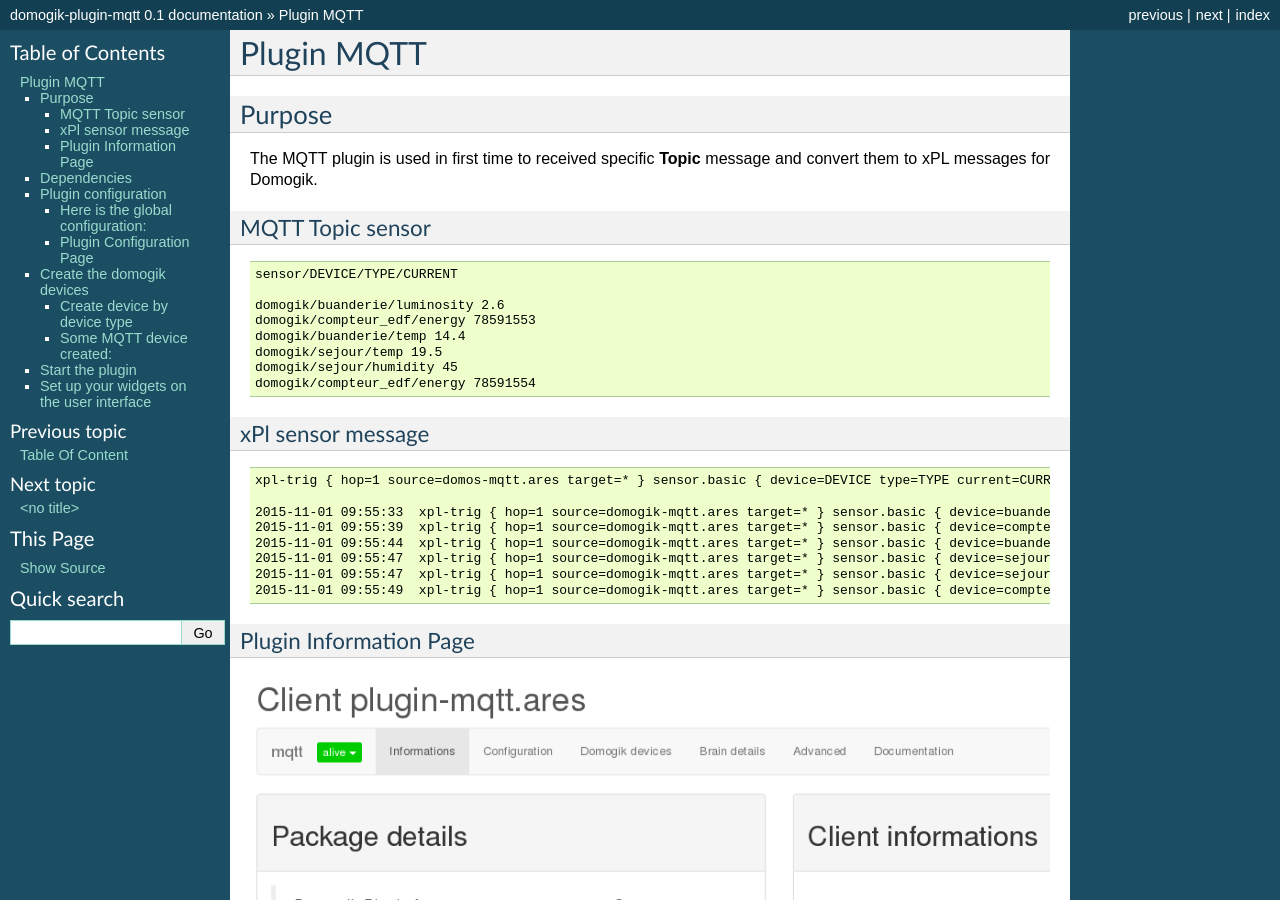
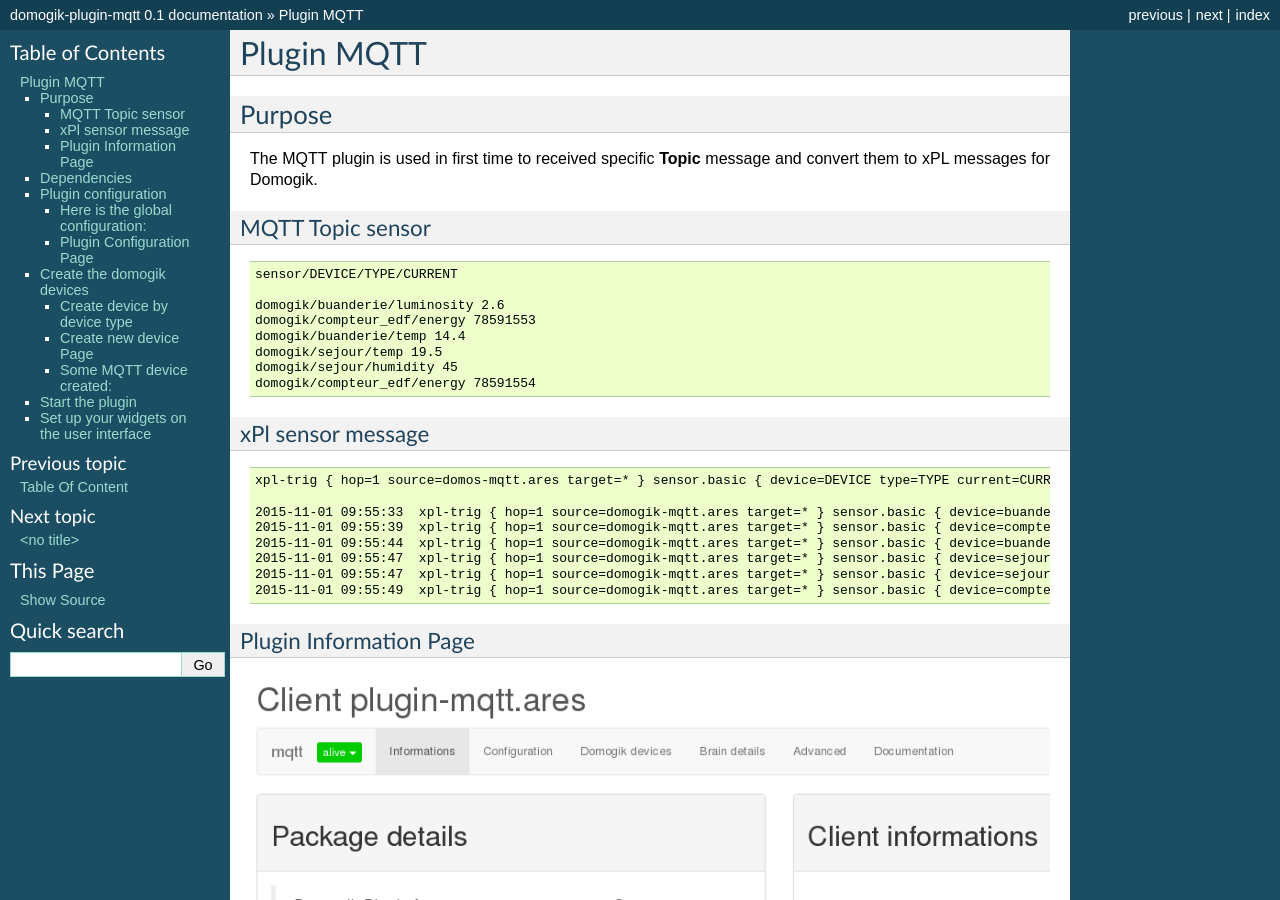
Before and after one commit to vdomos/domogik-plugin-mqtt, a Sphinx documentation site: the page built from docs/mqtt.txt, in a window 1280 px wide and 900 px high. Built offline with Sphinx 7.4.7, drawn with Linux system fonts in a browser that asks for light colours; some of the changed text lies outside the part shown.

Commit message:
Modif. du 03/11/2015 22.50.27

```diff
--- a/docs/mqtt.txt
+++ b/docs/mqtt.txt
@@ -90,8 +90,11 @@
 .. image:: Domogik_MQTT_Plugin_2.png
 
 
+
+
 Create the domogik devices
 ==========================
+
 
 
 Create device by device type
@@ -112,7 +115,12 @@
 ===================== =========================== ======================================================================
 
 
+
+Create new device Page
+----------------------
+
 .. image:: Domogik_MQTT_Plugin_3b.png
+
 
 
 
@@ -123,10 +131,13 @@
 
 
 
+
+
 Start the plugin
 ================
 
 You can now start the plugin (start button) and use the created domogik devices.
+
 
 
 
@@ -135,4 +146,5 @@
 
 You can now place the widgets of your devices features on the user interface.
 
+
 .. image:: Domogik_MQTT_Plugin_5.png
```
